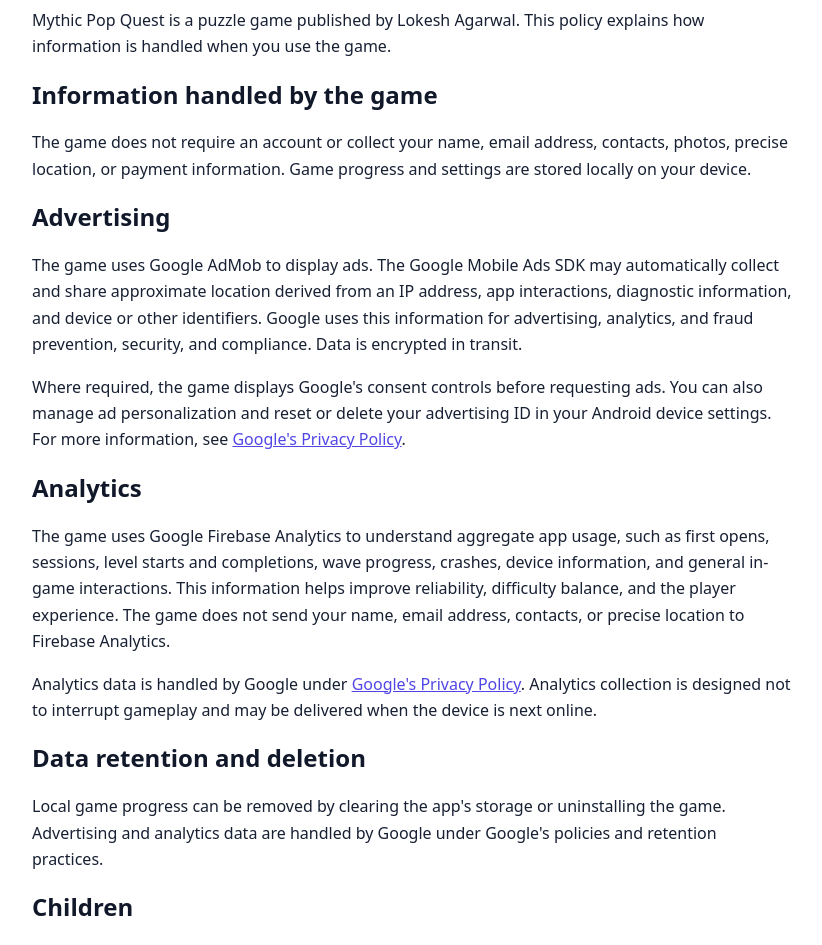
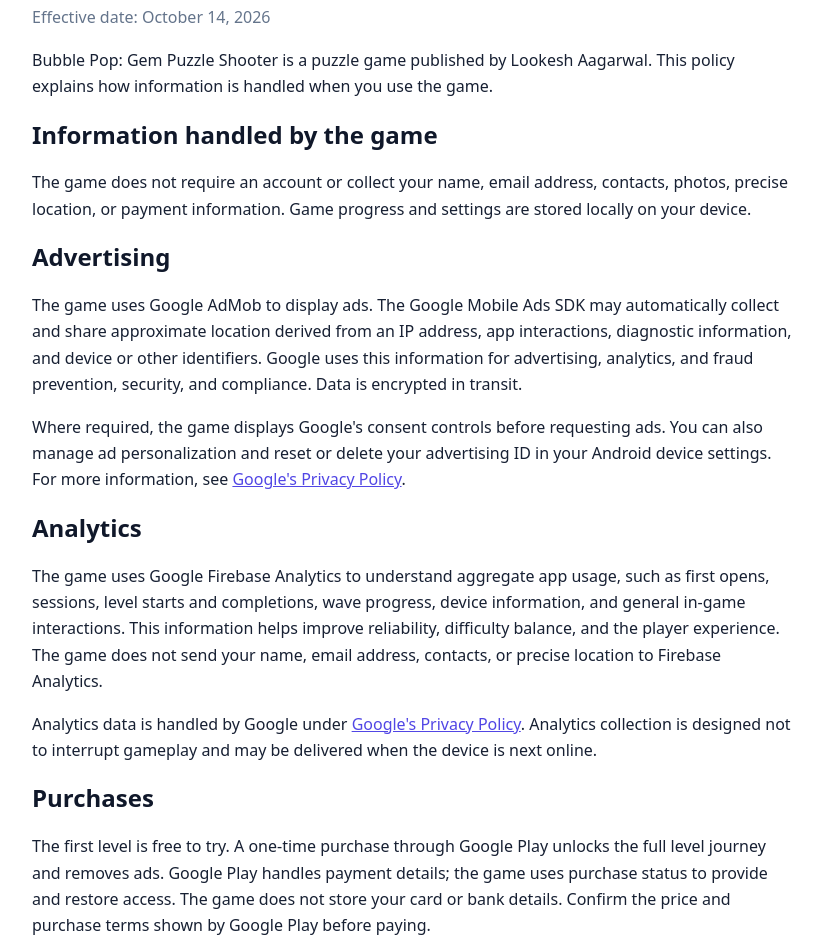
Before and after one commit to lokeshagarwal1106/mythic-pop-quest-privacy, a plain HTML site: page index.html in a window 1280 px wide. Shown: the part 137-1082 px from the top of the page, without its empty margins (228-1050 px from the left). Drawn offline with Linux system fonts and the light colour scheme.

Commit message:
Align privacy policy with Bubble Pop brand and Google Play purchases

```diff
--- a/index.html
+++ b/index.html
@@ -3,16 +3,16 @@
 <head>
   <meta charset="utf-8">
   <meta name="viewport" content="width=device-width,initial-scale=1">
-  <title>Mythic Pop Quest Privacy Policy</title>
+  <title>Bubble Pop: Gem Puzzle Shooter Privacy Policy</title>
   <style>
     body{max-width:760px;margin:40px auto;padding:0 20px;font:16px/1.65 system-ui,sans-serif;color:#172033;background:#fff}
     h1,h2{line-height:1.25;color:#10182a} a{color:#5146e5} .muted{color:#64748b}
   </style>
 </head>
 <body>
-  <h1>Privacy Policy for Mythic Pop Quest</h1>
-  <p class="muted">Effective date: September 25, 2026</p>
-  <p>Mythic Pop Quest is a puzzle game published by Lokesh Agarwal. This policy explains how information is handled when you use the game.</p>
+  <h1>Privacy Policy for Bubble Pop: Gem Puzzle Shooter</h1>
+  <p class="muted">Effective date: October 14, 2026</p>
+  <p>Bubble Pop: Gem Puzzle Shooter is a puzzle game published by Lookesh Aagarwal. This policy explains how information is handled when you use the game.</p>
 
   <h2>Information handled by the game</h2>
   <p>The game does not require an account or collect your name, email address, contacts, photos, precise location, or payment information. Game progress and settings are stored locally on your device.</p>
@@ -22,8 +22,11 @@
   <p>Where required, the game displays Google's consent controls before requesting ads. You can also manage ad personalization and reset or delete your advertising ID in your Android device settings. For more information, see <a href="https://policies.google.com/privacy">Google's Privacy Policy</a>.</p>
 
   <h2>Analytics</h2>
-  <p>The game uses Google Firebase Analytics to understand aggregate app usage, such as first opens, sessions, level starts and completions, wave progress, crashes, device information, and general in-game interactions. This information helps improve reliability, difficulty balance, and the player experience. The game does not send your name, email address, contacts, or precise location to Firebase Analytics.</p>
+  <p>The game uses Google Firebase Analytics to understand aggregate app usage, such as first opens, sessions, level starts and completions, wave progress, device information, and general in-game interactions. This information helps improve reliability, difficulty balance, and the player experience. The game does not send your name, email address, contacts, or precise location to Firebase Analytics.</p>
   <p>Analytics data is handled by Google under <a href="https://policies.google.com/privacy">Google's Privacy Policy</a>. Analytics collection is designed not to interrupt gameplay and may be delivered when the device is next online.</p>
+
+  <h2>Purchases</h2>
+  <p>The first level is free to try. A one-time purchase through Google Play unlocks the full level journey and removes ads. Google Play handles payment details; the game uses purchase status to provide and restore access. The game does not store your card or bank details. Confirm the price and purchase terms shown by Google Play before paying.</p>
 
   <h2>Data retention and deletion</h2>
   <p>Local game progress can be removed by clearing the app's storage or uninstalling the game. Advertising and analytics data are handled by Google under Google's policies and retention practices.</p>
```
